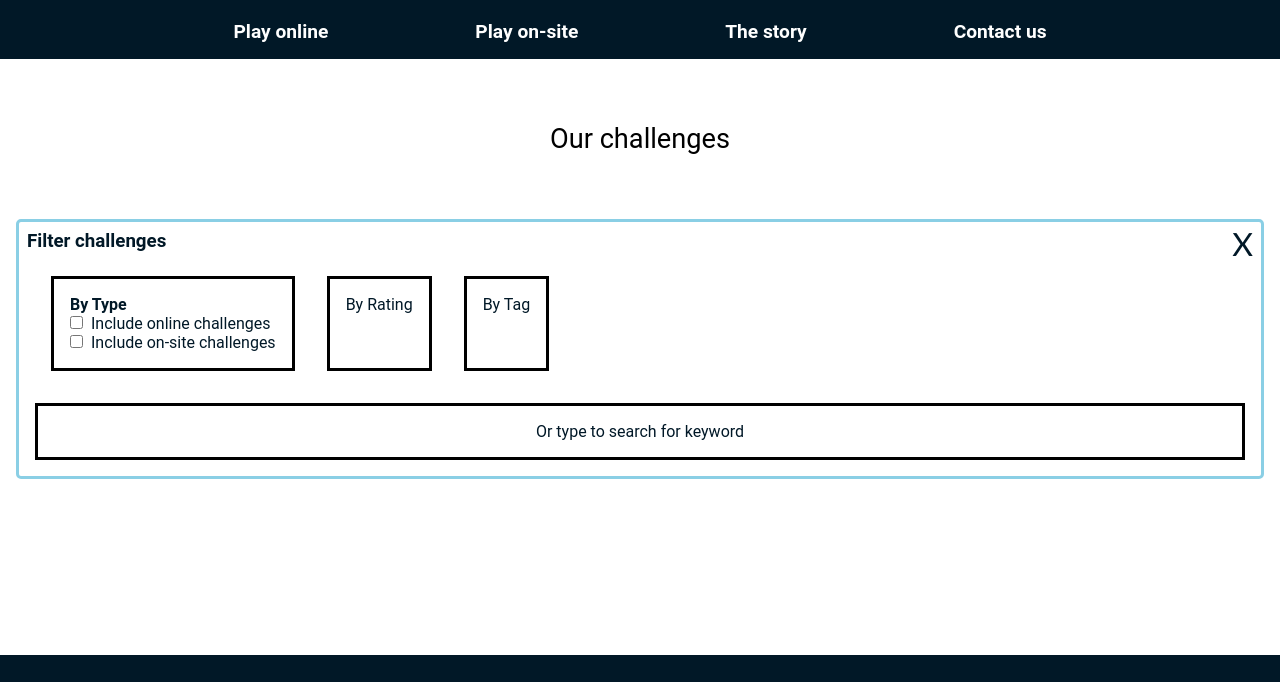
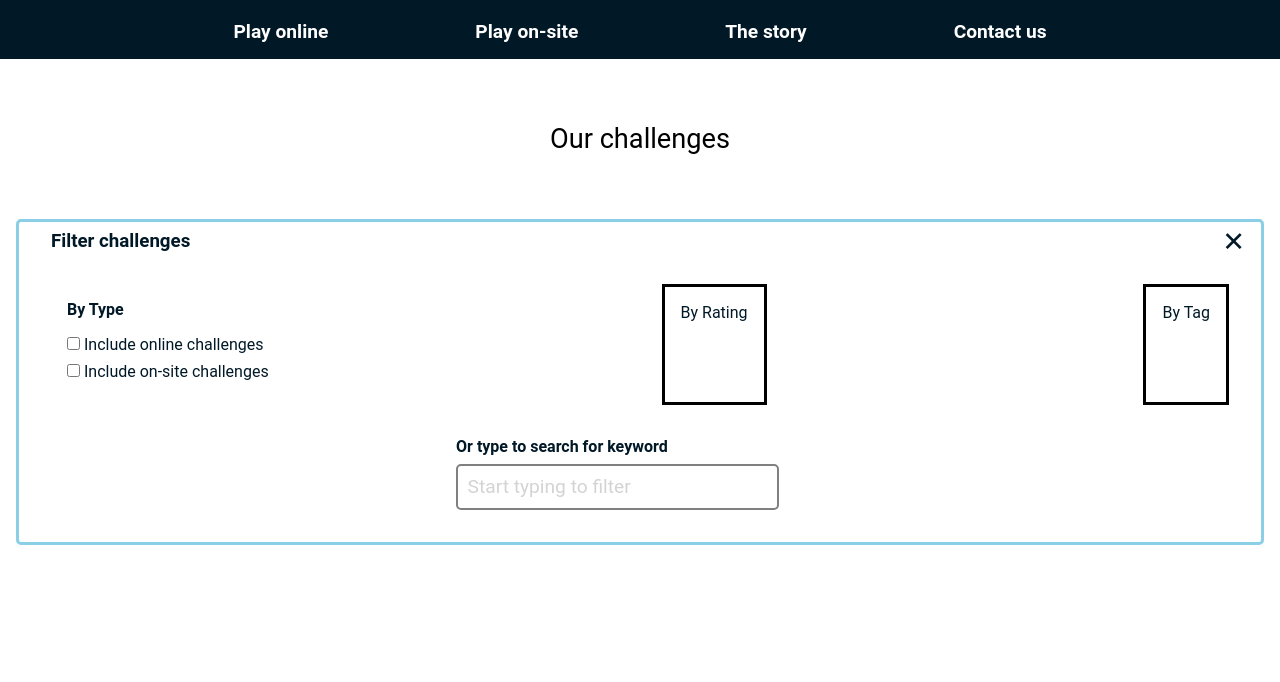
Before and after one commit to christerresin/esc_v2, a website: page challenges.html in a window 1280 px wide. Both pictures are taken after a click on the link "Filter challenges". Shown: the part 118-800 px from the top of the page. Drawn offline with Linux system fonts and the light colour scheme; no server answers.

Commit message:
ByType & ByText Elements in Filter Box

```diff
--- a/challenges.css
+++ b/challenges.css
@@ -3,9 +3,7 @@
     padding: 0;
     font-family: Roboto, sans-serif;
   }
-  /*html{
-    width:1280px;
-  }*/
+
   li {
     list-style-type: none;
   }
@@ -377,7 +375,22 @@
     width: fit-content;
   }
 
-  .our-challenges h2 {
+  .filter-board {
+    padding: 1rem;
+    padding-top: 2rem;
+}
+
+.filter-menu {
+  /*box-sizing: border-box;
+  width: 60vw;
+  margin: 0 auto; */
+  border: solid #8acfe5;
+  border-radius: 5px;
+  color: #011827;
+  padding: 0 1rem 1rem 1rem;
+}
+
+.our-challenges h2 {
     font-size: 1.7rem;
     font-weight: normal;
     text-align: center;
@@ -387,45 +400,43 @@
     padding-bottom: 1rem;
   }
 
-  .filter-menu {
-      /*box-sizing: border-box;
-      width: 60vw;
-      margin: 0 auto; */
-      border: solid #8acfe5;
-      border-radius: 5px;
-      color: #011827;
-  }
-
-  .x-button-style {
-    font-size: 2rem;
+  .x-button-style p {
+    font-size: 1.7rem;
     float: right;
-    margin: -2.2rem auto;
-    padding-right: 0.5rem;
-    font-family:'Gill Sans', 'Gill Sans MT', Calibri, 'Trebuchet MS', sans-serif;
+    margin: -2.7rem auto;
+    background-color: white;
+    padding-top: 0.1rem;
   }
 
   .filter-box-title {
-    margin: 0.5rem;
+    margin: 0.5rem 1rem 1rem 1rem;
     width: fit-content;
-  }
-  .filter-board {
-      padding: 1rem;
-      padding-top: 2rem;
   }
 
   .choose-filter-box {
     display: flex;
     flex-direction: row;
-
-    padding-left: 1rem;
-    padding-right: 1rem;
+    justify-content: space-between;
   }
 
   .filter-by-type {
-    border: solid black;
     margin: 1rem;
     padding: 1rem;
     order: -1;
+    text-align: left;
+    display: flex;
+    flex-direction: column;
+    box-sizing: border-box;
+    width: fit-content;
+  }
+
+  .filter-by-type ul {
+    margin-top: 1rem;
+  }
+
+  .filter-by-type ul li {
+    list-style-type: none;
+    padding-bottom: 0.5rem;
   }
 
   .filter-by-tag {
@@ -443,8 +454,22 @@
   }
 
   .filter-search-text {
-    border: solid black;
-    text-align: center;
-    margin: 1rem;
+    text-align: left;
     padding: 1rem;
+    box-sizing: border-box;
+    width: 400px;
+    margin: 0 auto;
   }
+
+  .filter-search-text input {
+    width: 300px;
+    margin-top: 0.5rem;
+    padding: 0.6rem;
+    font-size: 1.2rem;
+    border: solid gray 2px;
+    border-radius: 5px;
+  }
+
+  .filter-search-text input::placeholder {
+    color:lightgray
+  }
--- a/index.js
+++ b/index.js
@@ -205,10 +205,11 @@ filterButton.addEventListener('click',() =>
         filterBoxTitle.innerHTML = "Filter challenges";
 
         const xButton = document.createElement('a');
-        const xButtonText = document.createTextNode("X");
         xButton.classList.add("x-button-style");
+        const btnSpan = document.createElement('p');
+        btnSpan.innerHTML = "&#10005;";
+        xButton.appendChild(btnSpan);
         filterMenu.appendChild(xButton);
-        xButton.appendChild(xButtonText);
 
         const filtersToChoose = document.createElement('div');
         filtersToChoose.classList.add('choose-filter-box');
@@ -222,21 +223,30 @@ filterButton.addEventListener('click',() =>
         filterTypeTitle.innerHTML = "By Type";
         filterType.appendChild(filterTypeTitle);
 
+        const filterTypeList = document.createElement('ul');
+        filterType.appendChild(filterTypeList);
+
+        const filterListPoint1 = document.createElement('li');
+        filterTypeList.appendChild(filterListPoint1);
+
         const filterTypeCheck1 = document.createElement('input');
         filterTypeCheck1.type = "checkbox";
-        filterType.appendChild(filterTypeCheck1);
+        filterListPoint1.appendChild(filterTypeCheck1);
 
         const filterTypeText1 = document.createElement('label');
-        filterTypeText1.innerHTML = "&nbsp Include online challenges <br>";
-        filterType.appendChild(filterTypeText1);
+        filterTypeText1.innerHTML = "&nbspInclude online challenges";
+        filterListPoint1.appendChild(filterTypeText1);
+
+        const filterListPoint2 = document.createElement('li');
+        filterTypeList.appendChild(filterListPoint2);
 
         const filterTypeCheck2 = document.createElement('input');
         filterTypeCheck2.type = "checkbox";
-        filterType.appendChild(filterTypeCheck2);
+        filterListPoint2.appendChild(filterTypeCheck2);
 
         const filterTypeText2 = document.createElement('label');
-        filterTypeText2.innerHTML = "&nbsp Include on-site challenges";
-        filterType.appendChild(filterTypeText2);
+        filterTypeText2.innerHTML = "&nbspInclude on-site challenges";
+        filterListPoint2.appendChild(filterTypeText2);
 
         const filterRating = document.createElement('div');
         filterRating.classList.add("filter-by-rating");
@@ -250,8 +260,16 @@ filterButton.addEventListener('click',() =>
 
         const filterSearchText = document.createElement('div');
         filterSearchText.classList.add("filter-search-text");
-        filterSearchText.innerHTML = "Or type to search for keyword";
         filterMenu.appendChild(filterSearchText);
+
+        const filterSearchTextTitle = document.createElement('h4');
+        filterSearchTextTitle.innerHTML = "Or type to search for keyword";
+        filterSearchText.appendChild(filterSearchTextTitle);
+
+        const searchText = document.createElement('input');
+        searchText.type = "text";
+        searchText.placeholder = "Start typing to filter";
+        filterSearchText.appendChild(searchText);
 
 
         filterButton.style.display = 'none';
```
